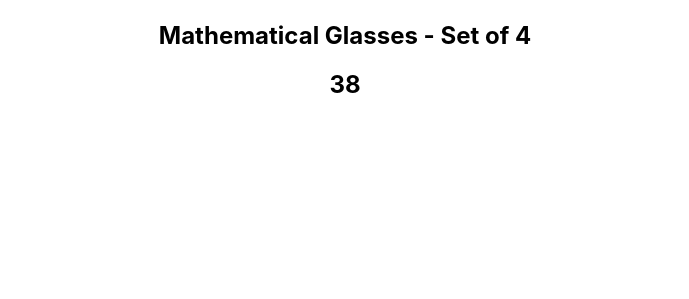
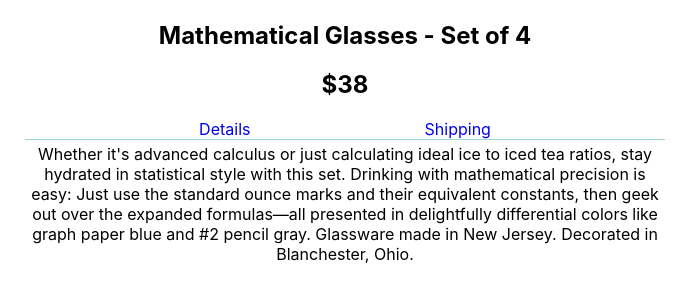
Before and after one commit to JGPico/MiniStoreFE, a React (Create React App) app in the folder client/: page /item-list/1 in a window 1280 px wide. Shown: the part 399-698 px from the top of the page, without its empty margins (295-984 px from the left). Built offline with nearby package versions, Linux system fonts and the light colour scheme.

Commit message:
Routing to description and shipping details not functional

```diff
--- a/client/src/components/Item.js
+++ b/client/src/components/Item.js
@@ -1,6 +1,11 @@
 import React from 'react';
 import { Route, NavLink } from 'react-router-dom';
 import { connect } from 'react-redux';
+
+import ItemDescription from './ItemDetails';
+import ItemShipping from './ItemShipping';
+
+import './ItemList.css';
 
 function Item(props) {
 
@@ -20,27 +25,27 @@ function Item(props) {
                 </div>
                 <div className='itemTitleWrapper'>
                     <h2>{item.name}</h2>
-                    <h2>{item.price}</h2>
+                    <h2>${item.price}</h2>
                 </div>
             </div>
 
-            {/* <nav className='itemSubNav'>
-                <NavLink exact to={`/item-list/${item.id}`}>
-                    the store
+            <nav className='itemSubNav'>
+                <NavLink className='itemSubNavDet' exact to={`/item-list/${item.id}`}>
+                    Details
                 </NavLink>
-                <NavLink to={`/item-list/${item.id}/shipping`}>
+                <NavLink className='itemSubNavDet' to={`/item-list/${item.id}/shipping`}>
                     Shipping
                 </NavLink>
             </nav>
 
             <Route
-            exact
-            path="/item-list/:id"
-            render={props => <ItemDescription/>}/>
+                exact
+                path="/item-list/:id"
+                render={props => <ItemDescription {...props} item={item} />} />
 
             <Route
-            path="/item-list/:id/shipping"
-            render={props => <ItemShipping/>}/> */}
+                path="/item-list/:id/shipping"
+                render={props => <ItemShipping {...props} item={item} />} />
         </div>
     )
 
--- /dev/null
+++ b/client/src/components/ItemDetails.js
@@ -0,0 +1,23 @@
+import React from 'react';
+import { connect } from 'react-redux';
+
+function ItemDescription(props) {
+
+    const item = props.shopItems.find(
+        thing => `${thing.id}` === props.match.params.id
+    );
+
+    return (
+        <div>
+            <p className='textBox'>{item.description}</p>
+        </div>
+    )
+}
+
+const mapStateToProps = state => {
+    return {
+        shopItems: state.shopItems
+    };
+};
+
+export default connect(mapStateToProps, {})(ItemDescription);
--- a/client/src/components/ItemList.css
+++ b/client/src/components/ItemList.css
@@ -0,0 +1,18 @@
+.itemSubNav {
+    display: flex;
+    width: 50%;
+    border-bottom: 1px solid #a1d5d4;
+    justify-content: space-evenly;
+    align-items: center;
+    margin: auto;
+}
+
+.itemSubNavDet {
+    text-decoration: none;
+}
+
+.textBox {
+    width: 50%;
+    margin: auto;
+    margin-top: 4px;
+}
--- /dev/null
+++ b/client/src/components/ItemShipping.js
@@ -0,0 +1,23 @@
+import React from 'react';
+import { connect } from 'react-redux';
+
+function ItemShipping(props) {
+
+    const item = props.shopItems.find(
+        thing => `${thing.id}` === props.match.params.id
+    );
+
+    return (
+        <div>
+            <p className='textBox'>{item.shipping}</p>
+        </div>
+    )
+}
+
+const mapStateToProps = state => {
+    return {
+        shopItems: state.shopItems
+    };
+};
+
+export default connect(mapStateToProps, {})(ItemShipping);
```
